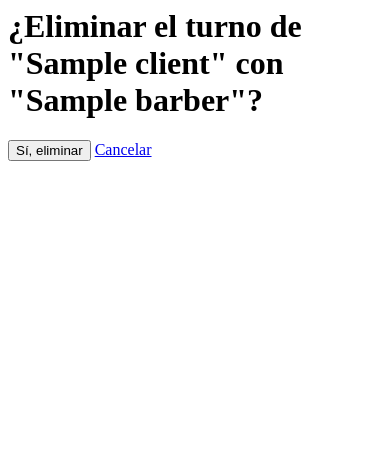
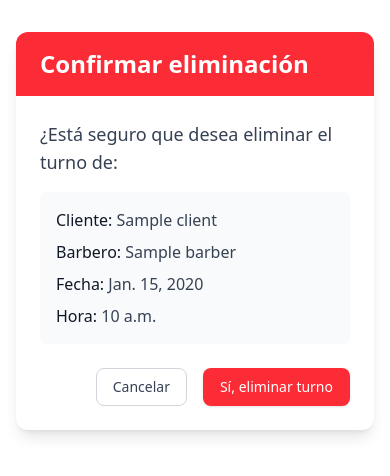
Before and after one commit to ulysses-ck/ifts-pp4-proyecto-integrador, a Django app: page /turn/1/delete/ in a window 390 px wide. Shown: the top 476 px of the page. Run offline with Django 5.2, Linux system fonts and the light colour scheme; tables that the repository leaves empty hold one stand-in row (values such as "Sample post"); style sheets or scripts are compiled from the project's sources; some libraries are stand-ins or nearby versions.

Commit message:
feat: redesign delete_turn template with enhanced layout, improved styling, and responsive design for better user confirmation experience

```diff
--- a/apps/turn/templates/delete_turn.html
+++ b/apps/turn/templates/delete_turn.html
@@ -1,6 +1,39 @@
-<h1>¿Eliminar el turno de "{{ object.client }}" con "{{ object.barber }}"?</h1>
-<form method="post">
-    {% csrf_token %}
-    <button type="submit">Sí, eliminar</button>
-    <a href="{% url 'turn:home_turn' %}">Cancelar</a>
-</form>
+{% extends 'base.html' %}
+
+{% block content %}
+<div class="container mx-auto px-4 py-8">
+    <div class="max-w-2xl mx-auto bg-white rounded-xl shadow-lg overflow-hidden">
+        <!-- Header -->
+        <div class="bg-red-500 px-6 py-4">
+            <h1 class="text-2xl font-bold text-white">Confirmar eliminación</h1>
+        </div>
+
+        <!-- Content -->
+        <div class="p-6">
+            <div class="mb-6">
+                <p class="text-lg text-gray-700">¿Está seguro que desea eliminar el turno de:</p>
+                <div class="mt-4 bg-gray-50 rounded-lg p-4">
+                    <p class="text-gray-900 font-medium">Cliente: <span class="text-gray-700">{{ object.client }}</span></p>
+                    <p class="text-gray-900 font-medium mt-2">Barbero: <span class="text-gray-700">{{ object.barber }}</span></p>
+                    <p class="text-gray-900 font-medium mt-2">Fecha: <span class="text-gray-700">{{ object.date }}</span></p>
+                    <p class="text-gray-900 font-medium mt-2">Hora: <span class="text-gray-700">{{ object.time }}</span></p>
+                </div>
+            </div>
+
+            <form method="post" class="mt-6">
+                {% csrf_token %}
+                <div class="flex items-center justify-end space-x-4">
+                    <a href="{% url 'turn:home_turn' %}"
+                       class="inline-flex items-center px-4 py-2 border border-gray-300 rounded-lg text-sm font-medium text-gray-700 bg-white hover:bg-gray-50 focus:outline-none focus:ring-2 focus:ring-offset-2 focus:ring-gray-500 transition-colors">
+                        Cancelar
+                    </a>
+                    <button type="submit"
+                            class="inline-flex items-center px-4 py-2 border border-transparent rounded-lg shadow-sm text-sm font-medium text-white bg-red-500 hover:bg-red-600 focus:outline-none focus:ring-2 focus:ring-offset-2 focus:ring-red-500 transition-colors">
+                        Sí, eliminar turno
+                    </button>
+                </div>
+            </form>
+        </div>
+    </div>
+</div>
+{% endblock %}
```
